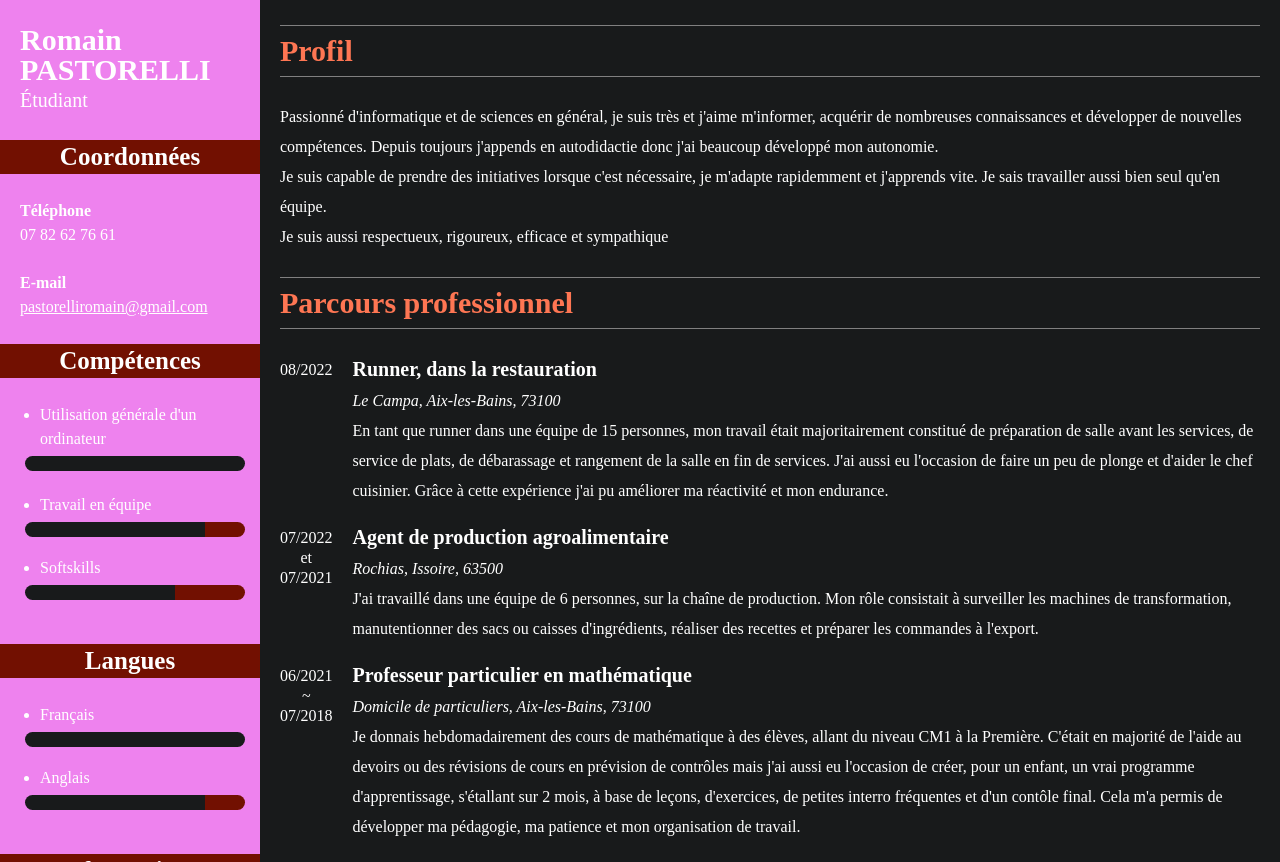
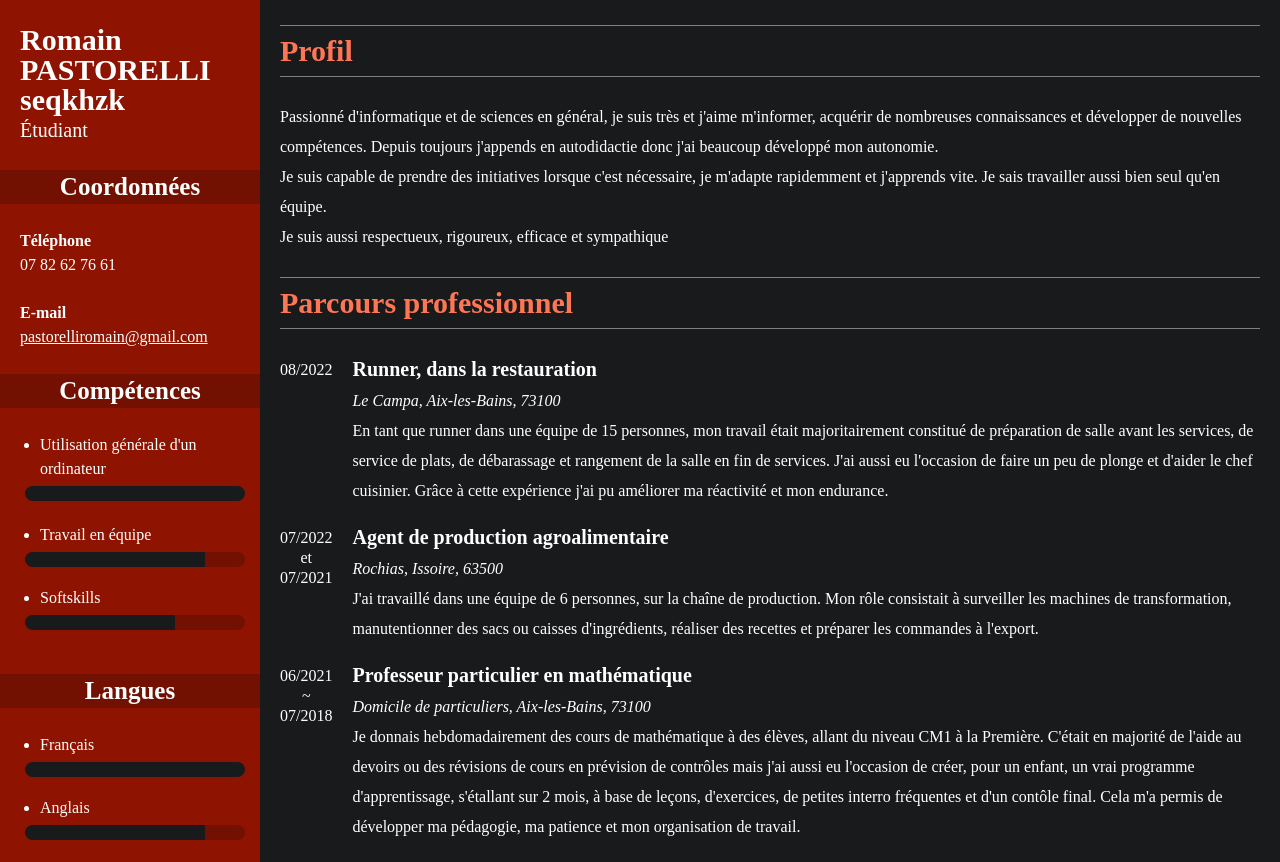
Before and after one commit to roger-3101/CV, a plain HTML site: page index.html in a window 1280 px wide. Shown: the top 862 px of the page. Drawn offline with Linux system fonts and the light colour scheme.

Commit message:
max-device-width

```diff
--- a/CV.css
+++ b/CV.css
@@ -8,7 +8,7 @@ body{
 }
 
 aside{
-  background-color:violet;/* #8E1401; */
+  background-color:#8E1401;
   height:auto;
 }
 
@@ -145,7 +145,7 @@ div h1{
   margin-bottom:20px;
 }
 
-@media only screen and (max-width: 100px){
+@media screen and ((max-device-width: 500px) or (max-width: 700px)){
   body{
     display:flex;
     flex-direction:column;
@@ -168,6 +168,7 @@ div h1{
   aside ul{
     width:100%;
     font-size:20px;
+    background-color:blue;
   }
 
   .dates{
--- a/index.html
+++ b/index.html
@@ -8,7 +8,7 @@
     <body>
 	<aside>
 	    <!-- <p><img src="chemin_relatif" alt="petite descrip° de l'image"></p> -->
-	    <h1 id="nom">Romain PASTORELLI</h1>
+	    <h1 id="nom">Romain PASTORELLI seqkhzk</h1>
 	    <p id="etu">Étudiant</p>
 	    <section>
 		<h3 class="chap">Coordonnées</h3>
```
